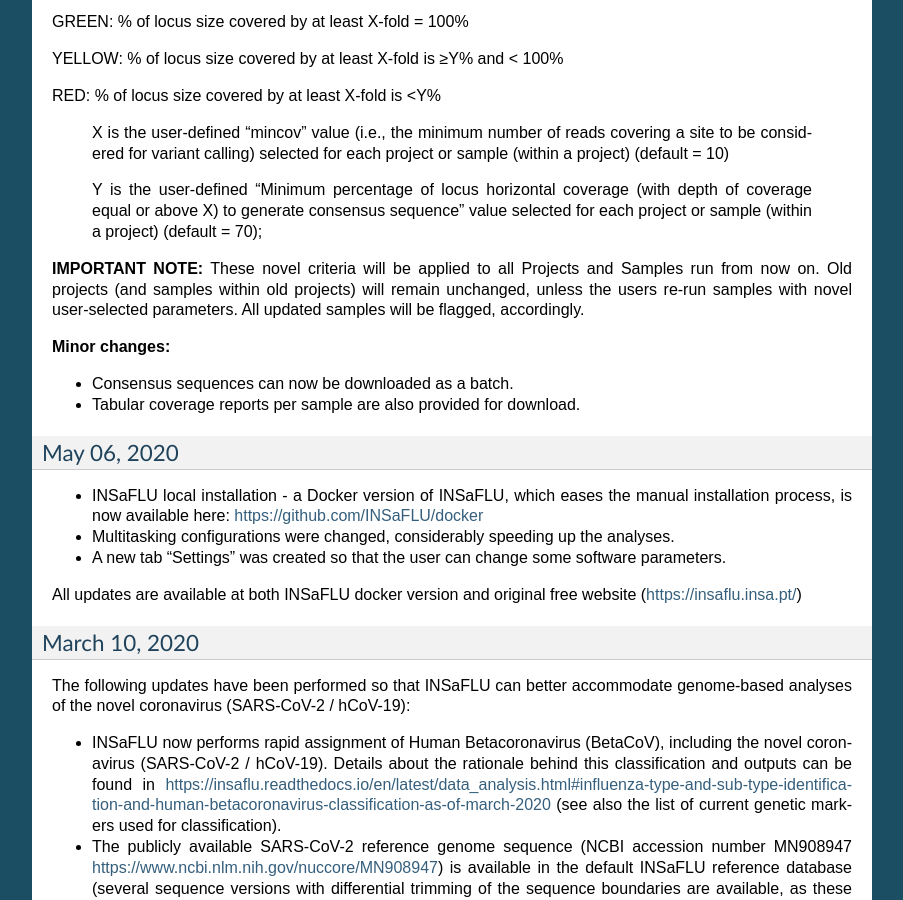
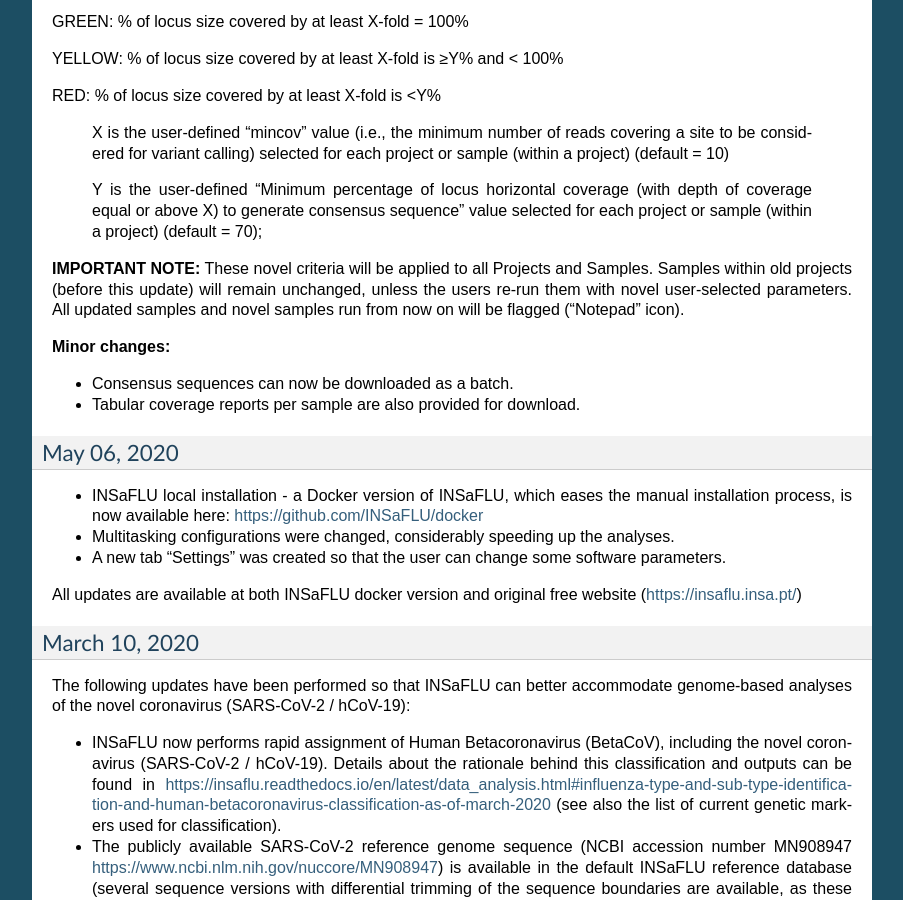
Before and after one commit to INSaFLU/insaflu_docs, a Sphinx documentation site: the page built from docs/change_log.rst, in a window 1280 px wide and 900 px high, scrolled down 525 px. Shown: the whole window, without its empty margins (198-1101 px from the left). Built offline with Sphinx 7.4.7, drawn with Linux system fonts in a browser that asks for light colours; formulas are drawn with MathJax 3.

Commit message:
Inserted "Notepad"flag

```diff
--- a/docs/change_log.rst
+++ b/docs/change_log.rst
@@ -30,7 +30,7 @@
 
 	Y is the user-defined "Minimum percentage of locus horizontal coverage (with depth of coverage equal or above X) to generate consensus sequence" value selected for each project or sample (within a project) (default = 70);
 
-**IMPORTANT NOTE:** These novel criteria will be applied to all Projects and Samples run from now on. Old projects (and samples within old projects) will remain unchanged, unless the users re-run samples with novel user-selected parameters. All updated samples will be flagged, accordingly.
+**IMPORTANT NOTE:** These novel criteria will be applied to all Projects and Samples. Samples within old projects (before this update) will remain unchanged, unless the users re-run them with novel user-selected parameters. All updated samples and novel samples run from now on will be flagged ("Notepad" icon).
 
 **Minor changes:**
 
```
